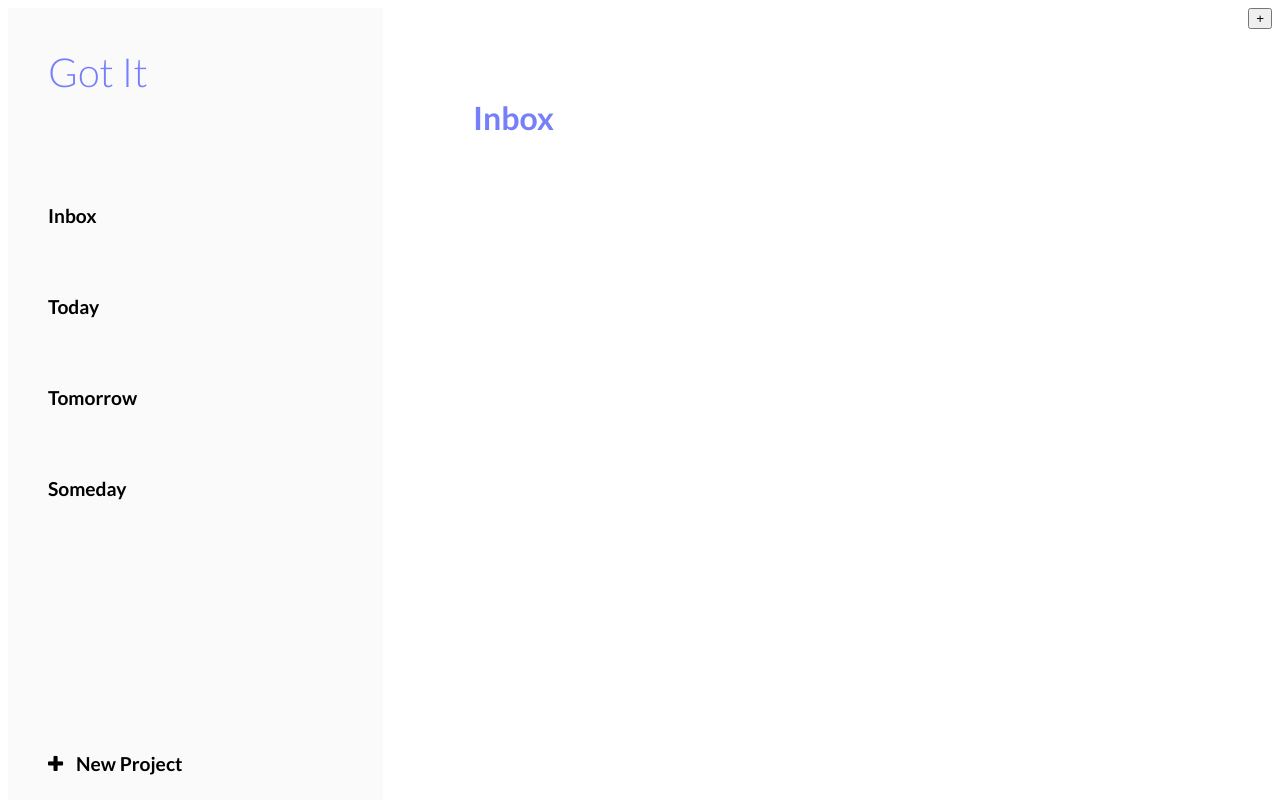
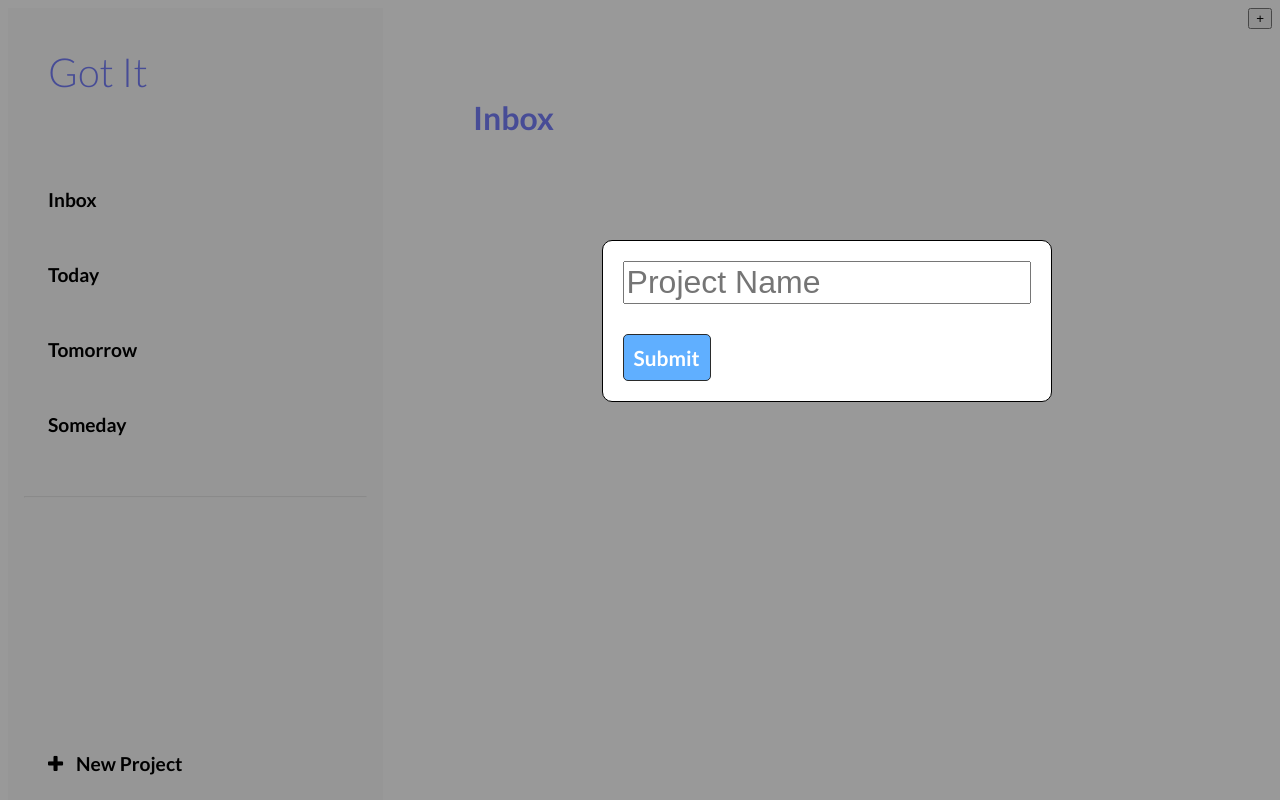
Before and after one commit to wes-cho/To-Do-List, a website built with webpack: page src/index.html in a window 1280 px wide. Both pictures are taken after a click on the button "New Project". Built offline with nearby package versions, Linux system fonts and the light colour scheme; a web font is replaced by a local one.

Commit message:
User can create a new project
New projects will display on the sidebar, which
are clickable like the default views (Inbox,
Today, Tomorrow, Someday)

```diff
--- a/src/index.html
+++ b/src/index.html
@@ -17,7 +17,7 @@
             <button id="today" class="sidebar-button">Today</button>
             <button id="tomorrow" class="sidebar-button">Tomorrow</button>
             <button id="someday" class="sidebar-button">Someday</button>
-
+            <hr>
         </div>
         <div id="sidebar-new-project">
             <button id="new" class="sidebar-button"><i class="fa fa-plus" id = 'new-project-icon'></i>New Project</button>
--- a/src/index.js
+++ b/src/index.js
@@ -207,11 +207,54 @@ somedayButton.addEventListener("click", () => {
     };
 }});
 
+
 const modal = document.querySelector("#modal");
+
+const addProjectButton = document.querySelector("#new");
+addProjectButton.addEventListener("click", ()=> {
+    modal.style.display = "block";
+    modal.replaceChildren();
+
+    const newProjectForm = document.createElement("div");
+    newProjectForm.setAttribute("id", "newProjectForm");
+    modal.appendChild(newProjectForm);
+
+    const projectName = document.createElement("input");
+    projectName.setAttribute("type", "text");
+    projectName.setAttribute("id", "projectName");
+    projectName.setAttribute("name", "projectName");
+    projectName.setAttribute("class", "todoInput");
+    projectName.setAttribute("placeholder", "Project Name");
+    newProjectForm.appendChild(projectName);
+    const br1 = document.createElement("br");
+        newProjectForm.appendChild(br1);
+
+    const submit = document.createElement("button");
+    submit.setAttribute("id", "submit");
+    submit.textContent = "Submit";
+    newProjectForm.appendChild(submit);
+    submit.addEventListener("click", () => {
+        const newProject = projectName.value;
+        const newProjectButton = document.createElement("button");
+        newProjectButton.setAttribute("id", newProject);
+        newProjectButton.setAttribute("class", "sidebar-button");
+        newProjectButton.textContent = newProject;
+        sidebar.appendChild(newProjectButton);
+
+        modal.style.display = "none";
+    });
+
+    window.onclick = function(event) {
+        if (event.target == modal) {
+          modal.style.display = "none";
+        }
+    };
+});
 
 const plusButton = document.querySelector("#plus");
 plusButton.addEventListener("click", () => {
     modal.style.display = "block";
+    modal.replaceChildren();
 
     const todoForm = document.createElement("div");
     todoForm.setAttribute("id", "todoForm");
--- a/src/styles.css
+++ b/src/styles.css
@@ -18,7 +18,7 @@ html{
     height: 93vh;
     display: flex;
     flex-direction: column;
-    gap: 3rem;
+    gap: 2rem;
 }
 .sidebar-button{
     all: unset;
@@ -29,6 +29,9 @@ html{
 }
 .sidebar-button:hover{
     color: #767FF9;
+}
+#someday{
+    gap:0;
 }
 #sidebar-new-project{
     background-color: #FAFAFA;
@@ -108,11 +111,25 @@ hr{
     left: 47%;
     padding: 20px;
 }
+#newProjectForm{
+    border: 1px solid black;
+    border-radius: 10px;
+    background-color: white;
+    position: fixed;
+    z-index: 1;
+    top: 30%;
+    left: 47%;
+    padding: 20px;
+}
 .todoInput{
     margin-bottom: 10px;
 }
 #todoTitle{
     font-size: 1.5rem;
+}
+#projectName{
+    font-size: 2rem;
+    width: 400px;
 }
 #dueDateLabel{
     font-weight: bold;
```
